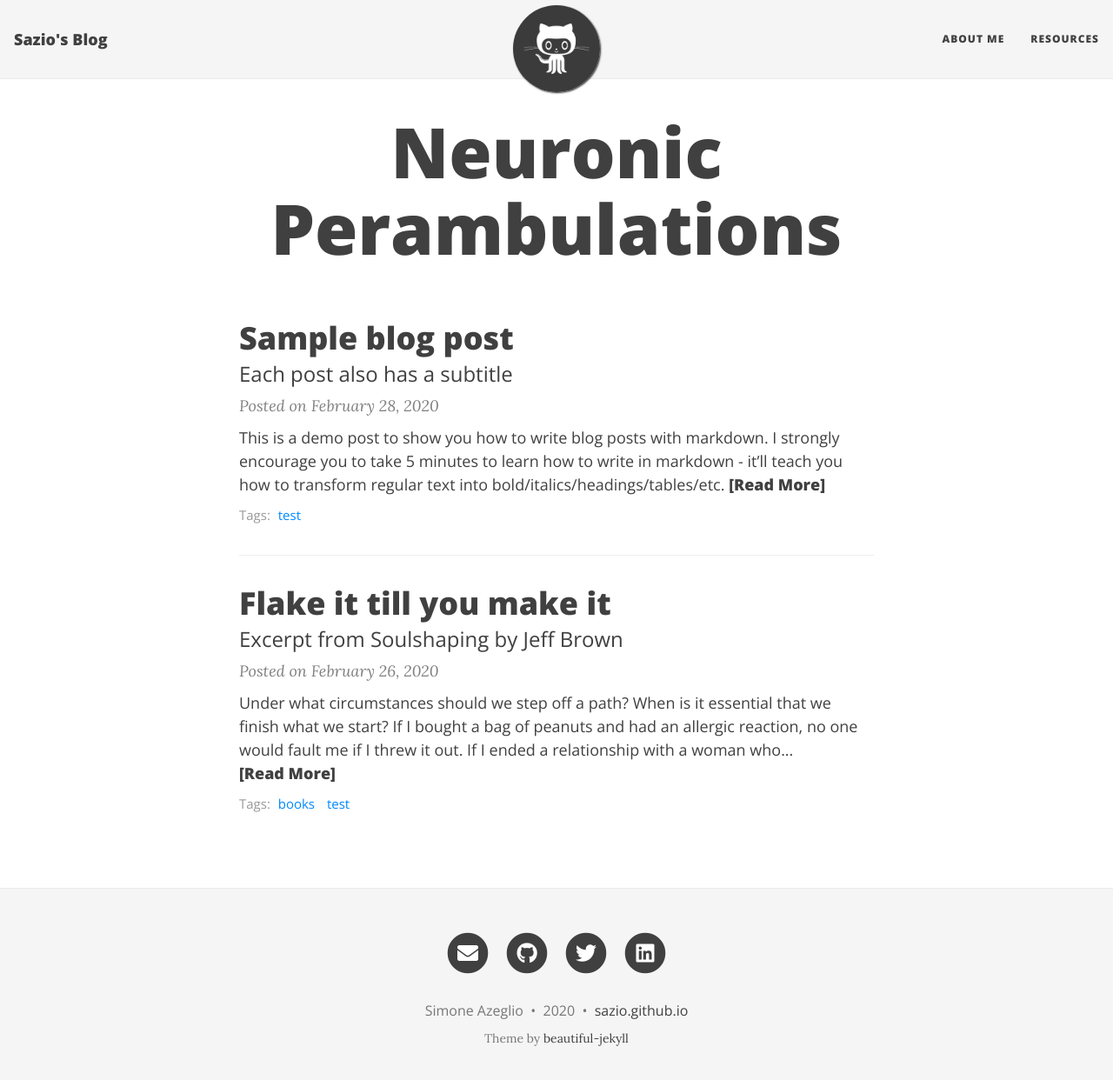
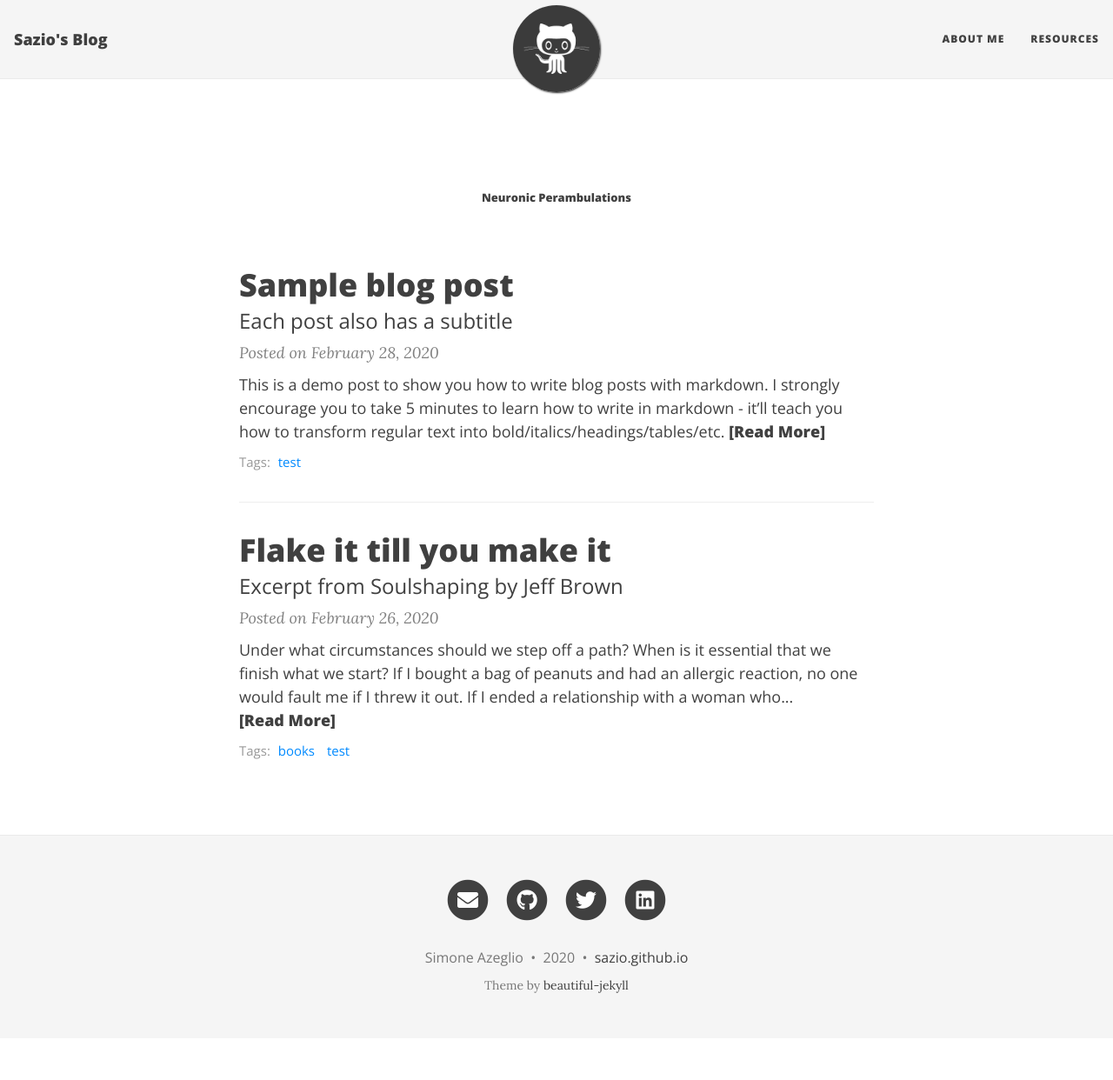
Before and after one commit to sazio/sazio___.github.io, a Jekyll site: the page built from index.html, in a window 1280 px wide and 1255 px high. Shown: the top 1242 px of the window at 87% size. Built offline with Jekyll 4.4.1, drawn with Linux system fonts in a browser that asks for light colours; nearby versions of some CDN libraries; the list of posts is cut into pages by our own code.

Commit message:
Update index.html

```diff
--- a/index.html
+++ b/index.html
@@ -1,5 +1,5 @@
 ---
 layout: home
-title: Neuronic Perambulations
+title: <font size="-1">Neuronic Perambulations</font>
 /*subtitle: This is where I will tell everyone*/
 ---
```
